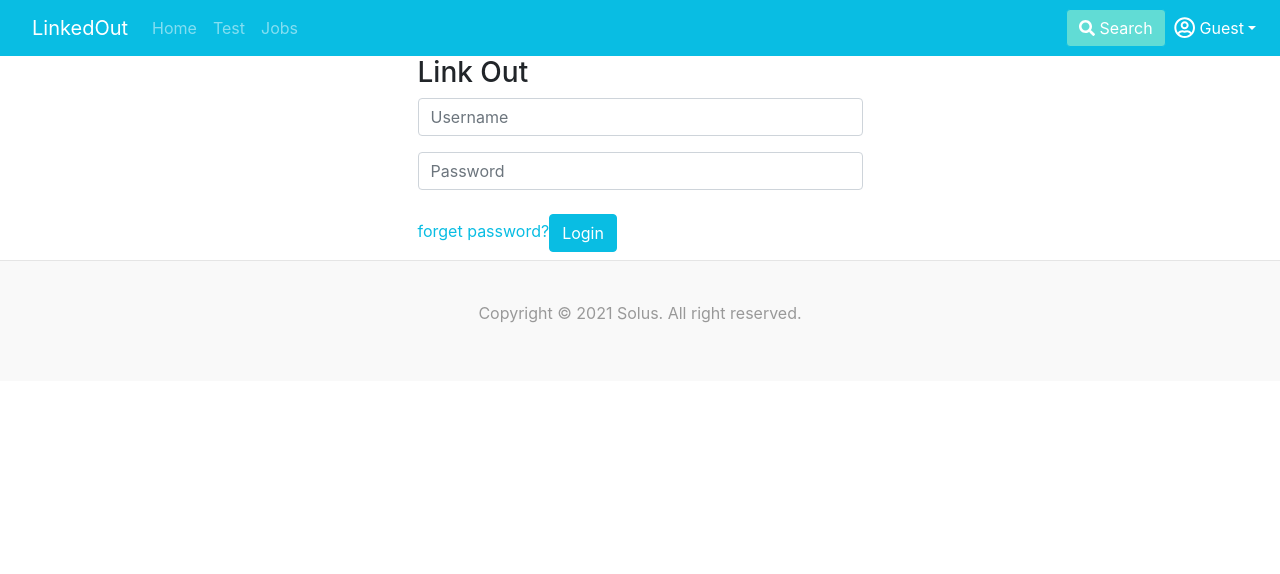
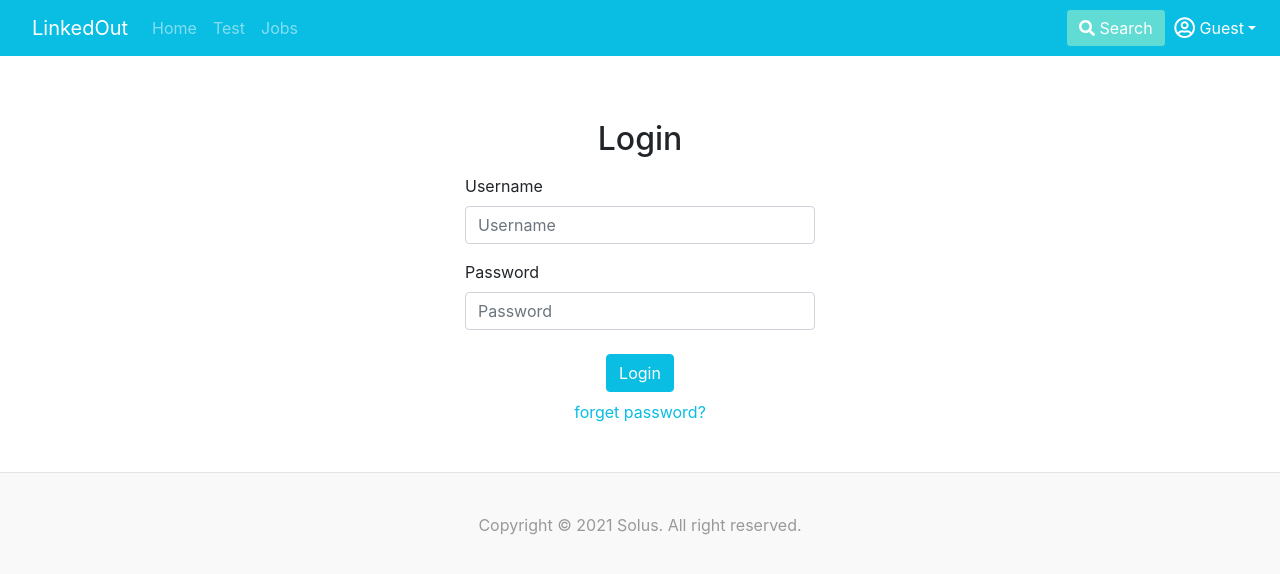
Before and after one commit to EaEarth/linked_out, a Next.js app in the folder frontend/: page /auth/login in a window 1280 px wide. Shown: the top 574 px of the page. Built offline with nearby package versions, Linux system fonts and the light colour scheme.

Commit message:
add style login and register

```diff
--- a/frontend/pages/auth/login.tsx
+++ b/frontend/pages/auth/login.tsx
@@ -11,14 +11,14 @@ export const login = (props) => {
     const [state, setState] = useState({
         username: "",
         password: "",
-        error: null
+        error: ""
     })
 
-    useEffect(() => {
-        if (props.cookie.hasOwnProperty('jwt')) {
-            router.push('/');
-        }
-    });
+    // useEffect(() => {
+    //     if (props.cookies.hasOwnProperty('jwt')) {
+    //         router.push('/');
+    //     }
+    // });
 
     const handleChange = (e) => {
         const { id, value } = e.target
@@ -50,7 +50,7 @@ export const login = (props) => {
             .catch(function (error) {
                 setState(prevState => ({
                     ...prevState,
-                    error: "Username or password is incorrect."
+                    error: "username or password is incorrect."
                 }))
             });
     }
@@ -61,41 +61,43 @@ export const login = (props) => {
             </Head>
 
             <Container className="">
-                <Row className="justify-content-center">
-                    <Col md={{ span: 5 }}>
-                        <h3>Link Out</h3>
+                <Row className="d-flex justify-content-center my-5">
+                    <Col md={{ span: 4 }}>
+                        <h2 className="text-center my-3">Login</h2>
                         <Form>
                             <Form.Group className="">
+                                <Form.Label>Username</Form.Label>
                                 <Form.Control type="text" id="username" value={state.username} placeholder="Username" onChange={handleChange} />
                             </Form.Group>
 
                             <Form.Group>
+                                <Form.Label>Password</Form.Label>
                                 <Form.Control type="password" id="password" value={state.password} placeholder="Password" onChange={handleChange} />
+                                <p className=" text-danger d-block text-start ml-2">{state.error}</p>
                             </Form.Group>
 
-                            <div>
-                                <p className="text-danger">{state.error}</p>
-                            </div>
+                            <Row className="d-flex justify-content-center">
+                                <button type="button" className="my-2 btn btn-primary" onClick={handleSubmitClick}>Login</button>
+                            </Row>
 
                             <Link href="/test">
-                                <a className="">forget password?</a>
+                                <a className="d-block text-center ">forget password?</a>
                             </Link>
 
-                            <button type="button" className="my-2 btn btn-primary" onClick={handleSubmitClick}>Login</button>
                         </Form>
                     </Col>
                 </Row>
             </Container>
 
-        </DefaultLayout>
+        </DefaultLayout >
     );
 };
 
 export async function getServerSideProps(context) {
-    const cookies = context.req.cookies;
+    const cookie = context.req.cookies;
     return {
         props: {
-            cookie: cookies
+            cookies: cookie
         }
     }
 }
```
Also changed, not shown: frontend/pages/auth/register.tsx (+43 -42 lines).
